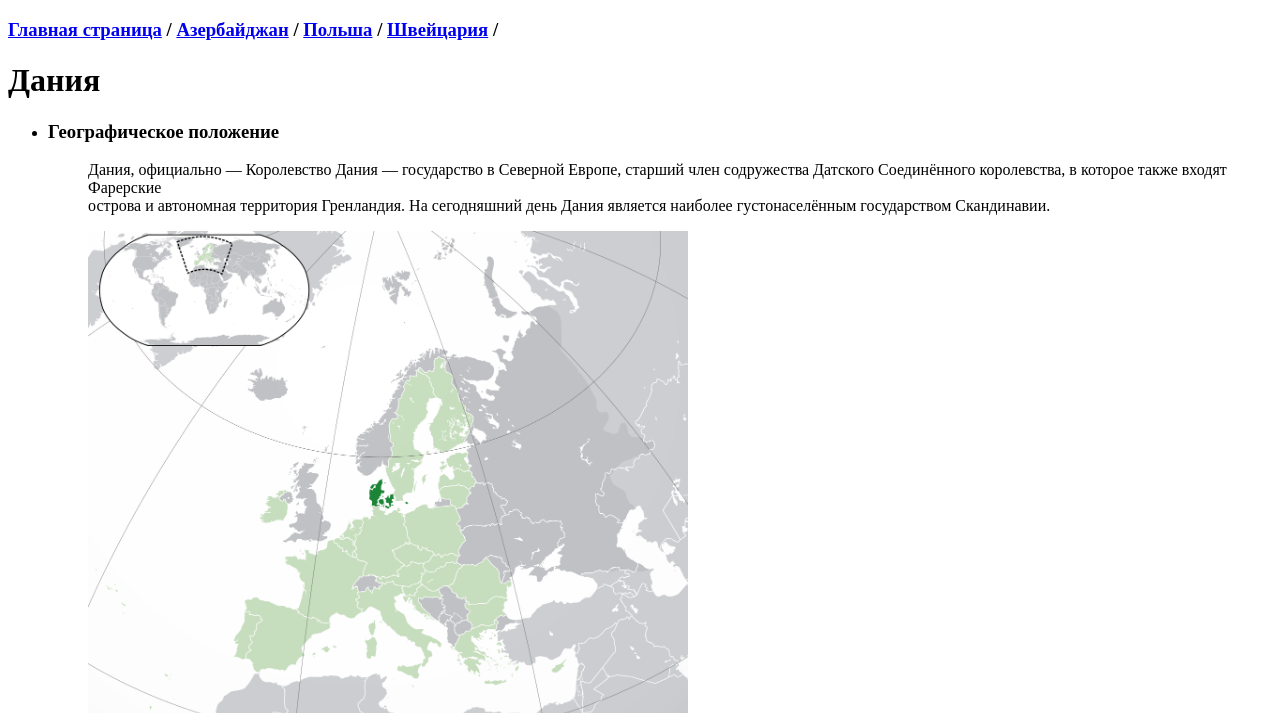
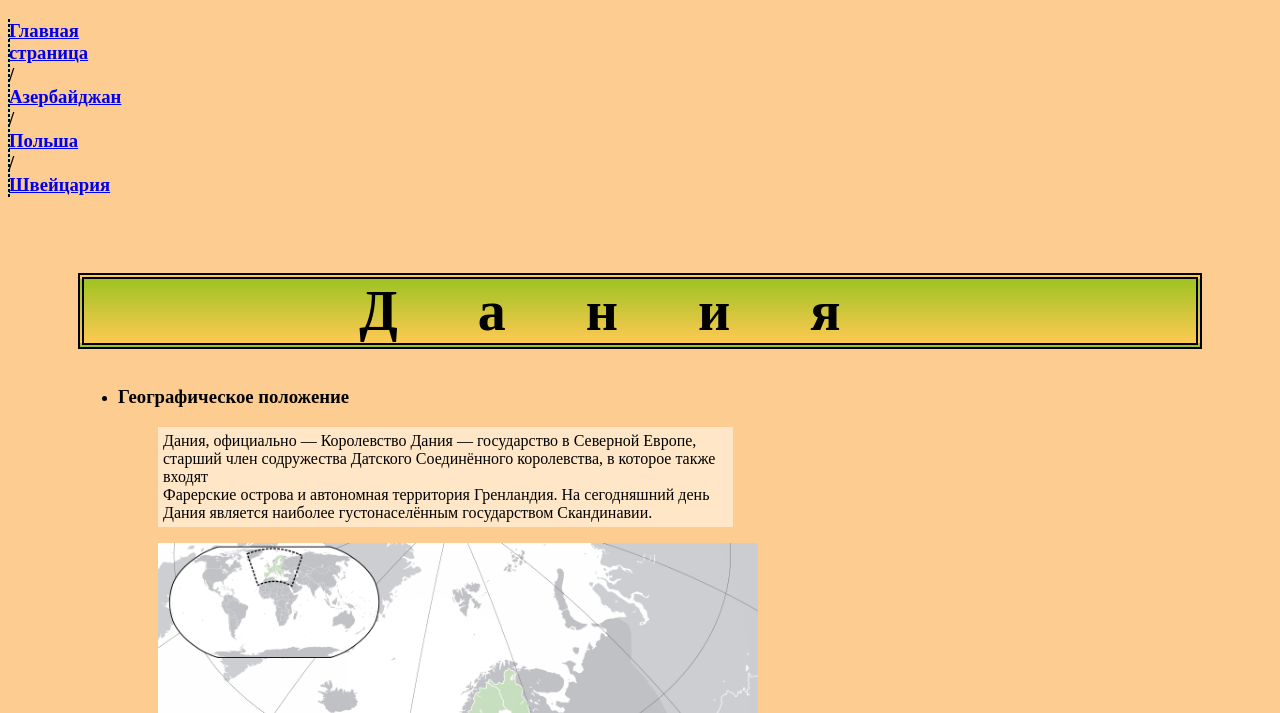
Before and after one commit to SvinDzjuba/htmlBranches, a plain HTML site: page Denmark.html in a window 1280 px wide. Shown: the top 713 px of the page. Drawn offline with Linux system fonts and the light colour scheme.

Commit message:
almost third

```diff
--- a/Denmark.html
+++ b/Denmark.html
@@ -3,16 +3,18 @@
 <head>
     <meta charset="UTF-8">
     <title>Denmark</title>
+    <link rel="stylesheet" href="styleDen.css">
 </head>
 <body>
-    <h3><a href="index.html">Главная страница</a> / <a href="Azerbaijan.html">Азербайджан</a> / <a href="Poland.html">Польша</a> / <a href="Switzerland.html">Швейцария</a> /</h3>
-    <h1>Дания</h1>
+    <h3 class="menu"><a href="index.html">Главная страница</a> / <a href="Azerbaijan.html">Азербайджан</a> / <a href="Poland.html">Польша</a> / <a href="Switzerland.html">Швейцария</a></h3>
+    <div class="whole">
+        <h1 class="denmark">Дания</h1>
         <ul>
             <li><h3>Географическое положение</h3></li>
             <ul>
-            <p>
+                <p class="first">
                     Дания, официально — Королевство Дания — государство в Северной Европе, старший член содружества Датского Соединённого королевства,
-                в которое также входят Фарерские <br> острова и автономная территория Гренландия. На сегодняшний день Дания является наиболее густонаселённым государством Скандинавии.
+                    в которое также входят <br> Фарерские острова и автономная территория Гренландия. На сегодняшний день Дания является наиболее густонаселённым государством Скандинавии.
                 </p>
                 <img src="Images/GeoDen.png" height = "500" width="600"><img src="Images/GeoDen1.png" height = "500" width="600">
             </ul>
@@ -97,11 +99,11 @@
                 <ul>
                     <li><h4>Фарерские острова</h4></li>
                     <img src="Images/DostDan4.png" width="500">
-                <P>
+                    <p>
                         18 островов имеют автономный статус в Дании. Все они вулканического происхождения.
                         Живописные картины зеленых холмов, пасущиеся мохнатые овцы, дома с зелеными травяными крышами – более идиллические картины трудно представить.
                         Даже на крышах концертных залов растет трава. Жители разводят овец и рыбу. Единственное, что портит впечатление о фарерцах – кровавое празднество убийства дельфинов.
-                </P>
+                    </p>
                 </ul>
             </ul>
 
@@ -128,6 +130,7 @@
             </table>
         </ul>
         <hr>
+    </div>
     <h3><a href="#top">Вверх</a></h3>
 </body>
 </html>
--- a/styleDen.css
+++ b/styleDen.css
@@ -0,0 +1,32 @@
+body {
+    background-color:rgb(253, 204, 144) /* orange */
+}
+
+.menu {
+    border: dashed 1.9px;
+    margin-right: 1400px;
+    background-color: rgb(180, 230, 173)
+}
+
+p {
+    background-color:rgb(255, 230, 198) /* lightorange */
+}
+
+.whole {
+    padding: 20px 70px 20px
+}
+
+.first {
+    margin-right: 469px;
+    padding: 5px
+}
+
+.denmark {
+    text-align: center;
+    font-size: 56px;
+    letter-spacing: 80px;
+    border: double 6px;
+    background: rgb(34,193,195);
+background: background: rgb(255,201,83);
+background: linear-gradient(0deg, rgba(255,201,83,1) 0%, rgba(159,195,34,1) 100%);
+}
```
Also changed, not shown: Images/wallpaper.png (added). Lines whose indentation alone changed are shown as unchanged.
